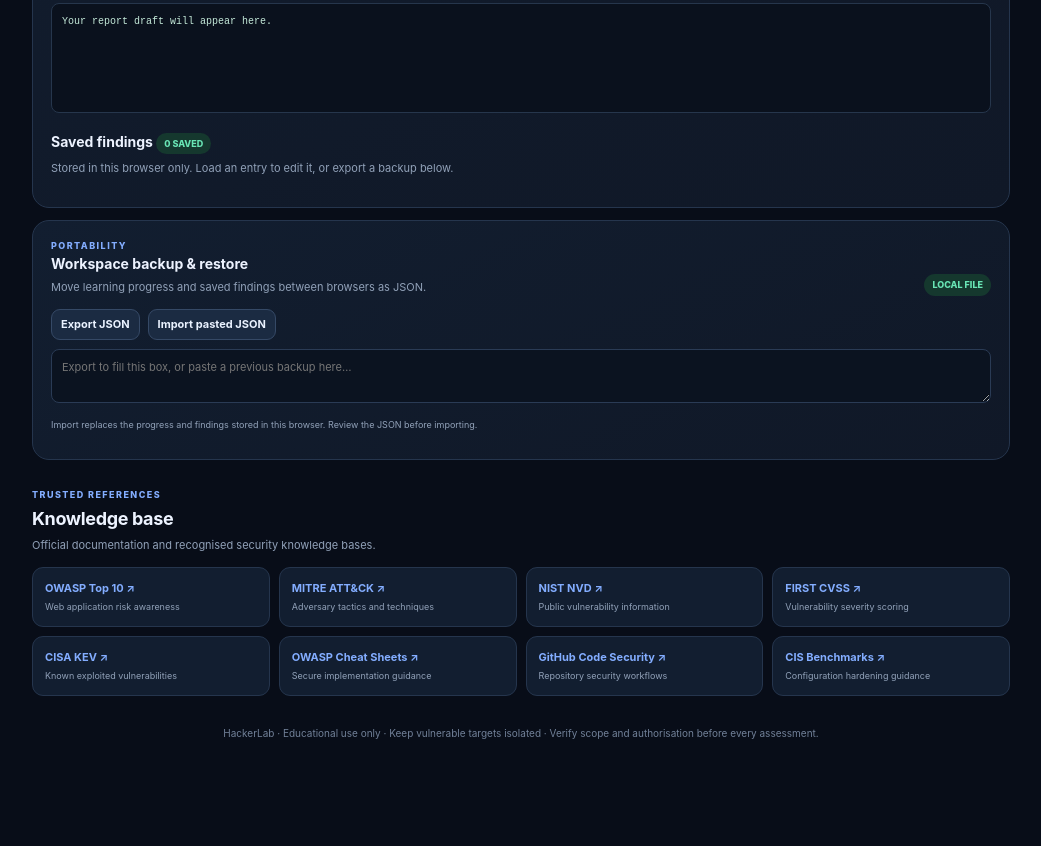
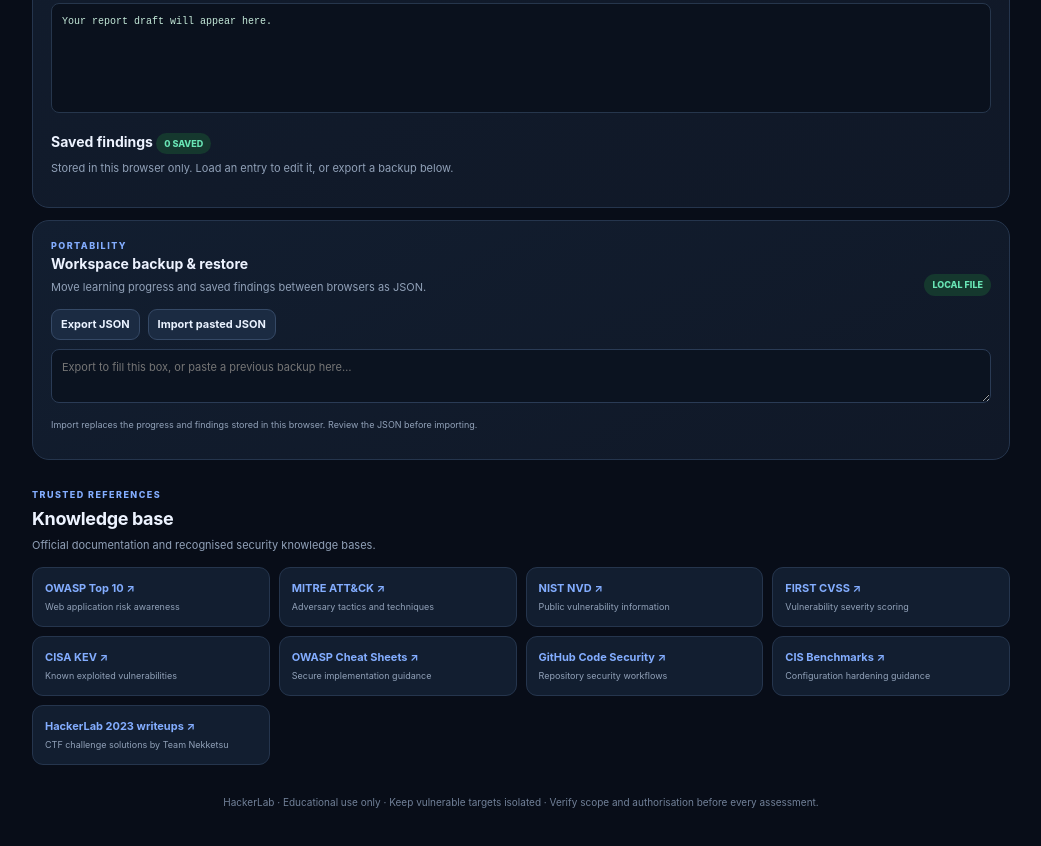
Before and after one commit to rintuchowdory/hackerlab, a plain HTML site: page index.html in a window 1280 px wide. Shown: the part 4958-5804 px from the top of the page, without its empty margins (238-1279 px from the left). Before the commit the page ends 5745 px from the top, so only its background shows below. Drawn offline with Linux system fonts and the light colour scheme.

Commit message:
Add HackerLab 2023 writeups to knowledge base
Co-authored-by: base44-builder[bot] <245833847+base44-builder[bot]@users.noreply.github.com>

```diff
--- a/index.html
+++ b/index.html
@@ -327,6 +327,7 @@ docker compose run --rm hackerlab<button class="btn small copy-btn" id="copyAll"
       <a class="resource-link" href="https://cheatsheetseries.owasp.org/" target="_blank" rel="noreferrer"><b>OWASP Cheat Sheets ↗</b><small>Secure implementation guidance</small></a>
       <a class="resource-link" href="https://docs.github.com/en/code-security" target="_blank" rel="noreferrer"><b>GitHub Code Security ↗</b><small>Repository security workflows</small></a>
       <a class="resource-link" href="https://www.cisecurity.org/cis-benchmarks" target="_blank" rel="noreferrer"><b>CIS Benchmarks ↗</b><small>Configuration hardening guidance</small></a>
+      <a class="resource-link" href="https://github.com/Tednoob17/Final-HackerLab2023" target="_blank" rel="noreferrer"><b>HackerLab 2023 writeups ↗</b><small>CTF challenge solutions by Team Nekketsu</small></a>
     </div>
   </section>
 
```
